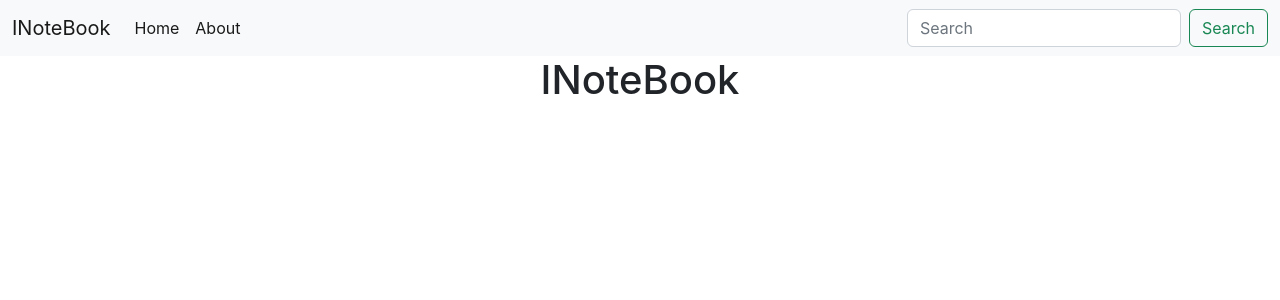
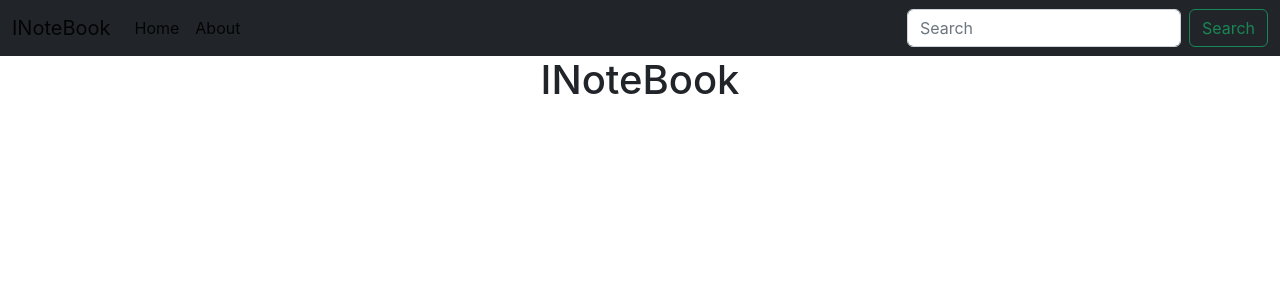
Before and after one commit to Faisal-Ismail65/inotebook, a React (Create React App) app: page / in a window 1280 px wide. Shown: the top 300 px of the page. Built offline with nearby package versions, Linux system fonts and the light colour scheme.

Commit message:
adding navbar

```diff
--- a/src/App.js
+++ b/src/App.js
@@ -1,10 +1,7 @@
-import './App.css';
 import Navbar from './components/Navbar';
 import Home from './components/Home';
 import About from './components/About';
 import {BrowserRouter as Router, Routes, Route} from 'react-router-dom';
-
-
 function App() {
   return (
     <Router>
--- a/src/components/Navbar.js
+++ b/src/components/Navbar.js
@@ -2,7 +2,7 @@ import React from 'react'
 import {Link} from 'react-router-dom';
 const Navbar = () => {
   return (
-    <nav className="navbar navbar-expand-lg bg-light">
+    <nav className="navbar navbar-expand-lg bg-dark">
   <div className="container-fluid">
     <Link className="navbar-brand" to="/">INoteBook</Link>
     <button className="navbar-toggler" type="button" data-bs-toggle="collapse" data-bs-target="#navbarSupportedContent" aria-controls="navbarSupportedContent" aria-expanded="false" aria-label="Toggle navigation">
@@ -11,7 +11,7 @@ const Navbar = () => {
     <div className="collapse navbar-collapse" id="navbarSupportedContent">
       <ul className="navbar-nav me-auto mb-2 mb-lg-0">
         <li className="nav-item">
-          <Link className="nav-link active" to="/home">Home</Link>
+          <Link className="nav-link active" to="/">Home</Link>
         </li>
         <li className="nav-item">
           <Link className="nav-link active" to="/about">About</Link>
```
